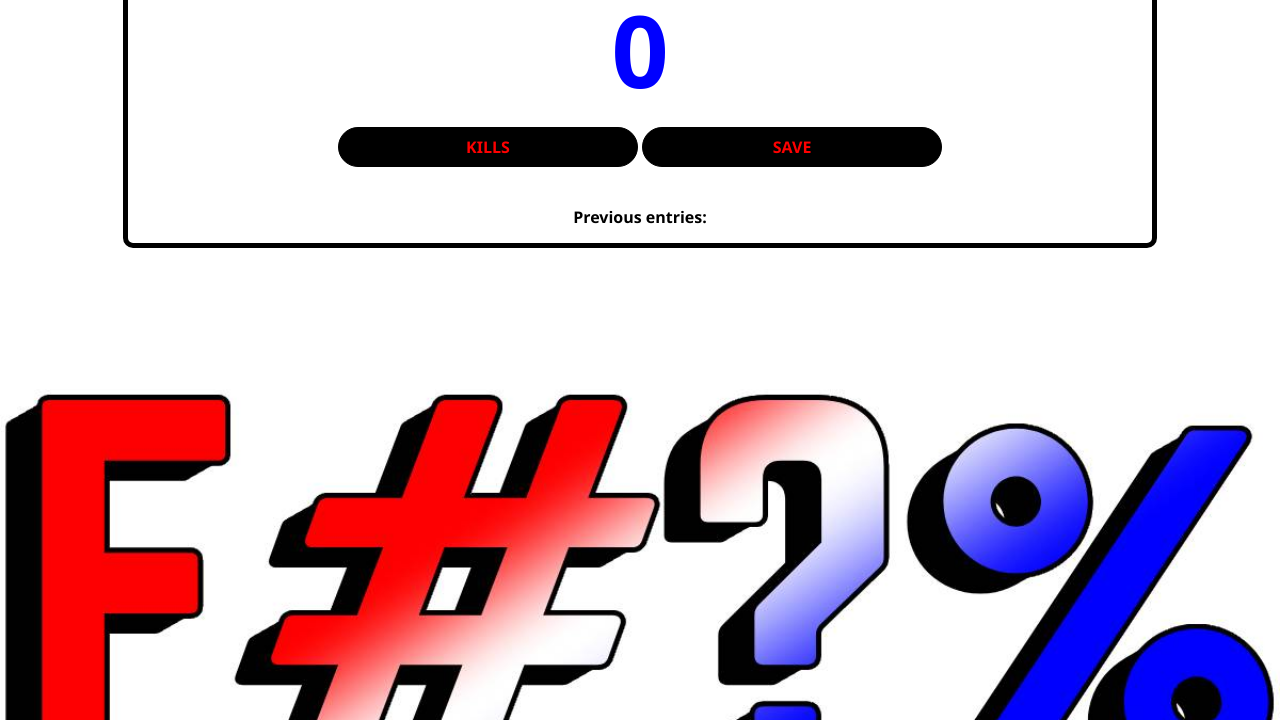
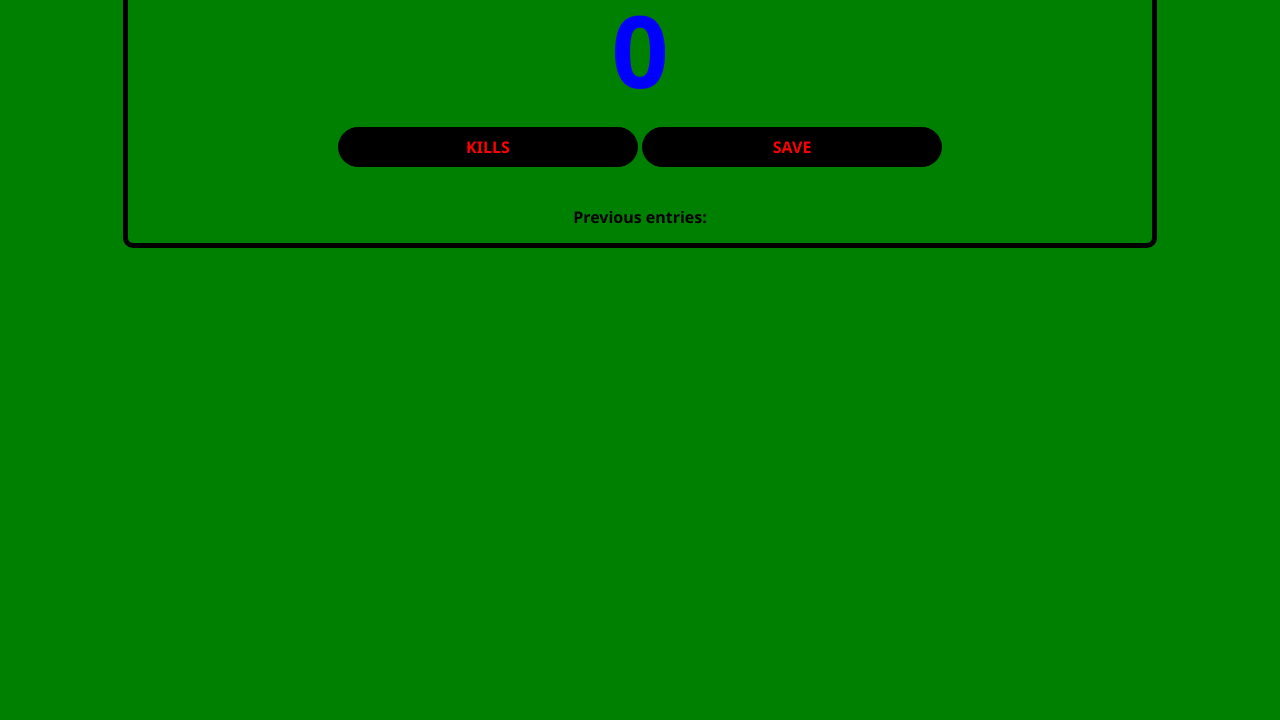
Before and after one commit to AvgAmerJoe/Kill-Counter-for-OBS, a plain HTML site: page index.html in a window 1280 px wide. Shown: the part 80-800 px from the top of the page. Drawn offline with nearby package versions, Linux system fonts and the light colour scheme.

Commit message:
Update index.css

```diff
--- a/index.css
+++ b/index.css
@@ -1,5 +1,5 @@
 body {
-   background-image: url("fu.jpg");
+   background: green;
     background-size: cover;
     font-family:'Segoe UI', Roboto, Oxygen, 'Ubuntu', Cantarell, Open Sans, 'Helvetica Neue', sans-serif;
     font-weight: bold;
```
